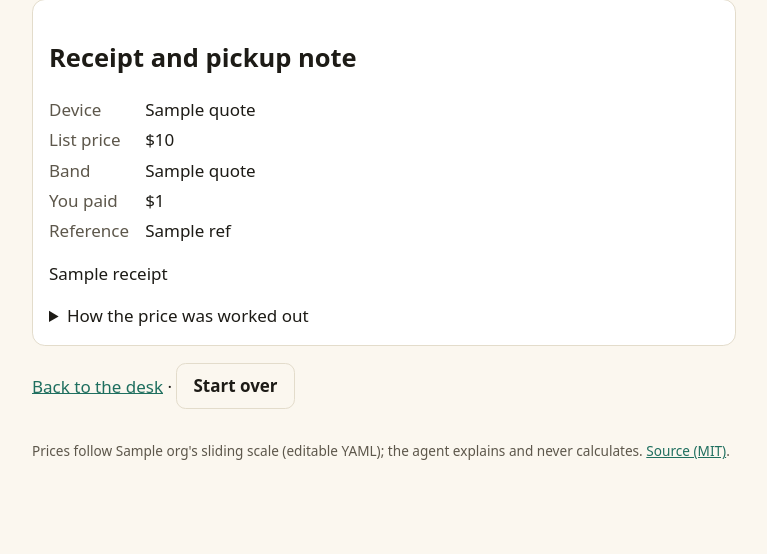
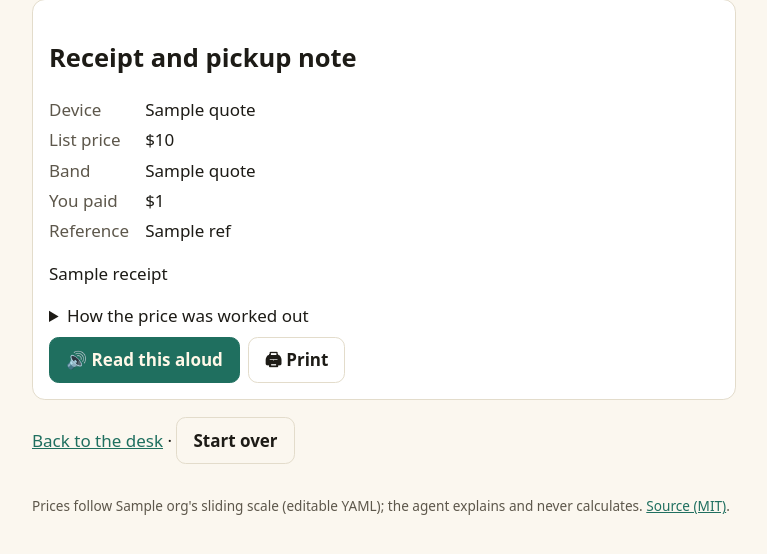
Before and after one commit to techempower-org/navigator-till, a FastAPI app: template navigator_till/templates/receipt.html in a window 1280 px wide. Shown: the part 130-684 px from the top of the page, without its empty margins (256-1023 px from the left). Run offline with FastAPI, Linux system fonts and the light colour scheme; the template is opened without the code that fills it: most values are stand-ins (such as "Sample title", 1, 10 or a date in 2020).

Commit message:
feat(receipt): read-aloud (browser speechSynthesis) and print-only-the-card buttons
Co-Authored-By: Claude Mythos 5.1 <noreply@anthropic.com>

```diff
--- a/navigator_till/templates/base.html
+++ b/navigator_till/templates/base.html
@@ -21,6 +21,7 @@ button.quiet{background:transparent;color:var(--ink);border-color:var(--line)}.y
 a{color:var(--accent)}.muted{color:var(--muted)}.warn{color:var(--warn)}footer{margin-top:2rem;font-size:.85rem;color:var(--muted)}
 button:focus-visible,textarea:focus-visible,input:focus-visible{outline:3px solid var(--accent);outline-offset:2px}
 </style>
+{% block head %}{% endblock %}
 </head>
 <body>
 <main>
--- a/navigator_till/templates/receipt.html
+++ b/navigator_till/templates/receipt.html
@@ -1,12 +1,32 @@
 {% extends "base.html" %}
 {% block title %}Receipt · Navigator Till{% endblock %}
+{% block head %}
+<style>
+.tools{display:flex;gap:.5rem;flex-wrap:wrap;margin:.5rem 0 0}
+@media print{body{background:#fff;color:#000}body *{visibility:hidden}#receipt,#receipt *{visibility:visible}#receipt{position:absolute;left:0;top:0;width:100%;border:0;margin:0}.tools,details{display:none!important}}
+</style>
+{% endblock %}
 {% block body %}
-<div class="card">
+<div class="card" id="receipt">
   <h2>Receipt and pickup note</h2>
   <dl><dt>Device</dt><dd>{{ quote.device_label }}</dd><dt>List price</dt><dd>${{ quote.list_price }}</dd><dt>Band</dt><dd>{{ quote.band_label }}</dd><dt>You paid</dt><dd>${{ paid }}</dd><dt>Reference</dt><dd>{{ ref }}</dd></dl>
-  <p>{{ state.receipt }}</p>
+  <p id="receipt-text">{{ state.receipt }}</p>
   <details><summary>How the price was worked out</summary><ul>{% for s in quote.steps %}<li>{{ s }}</li>{% endfor %}</ul></details>
+  <p class="tools"><button type="button" id="read" aria-live="polite">🔊 Read this aloud</button> <button type="button" class="quiet" onclick="window.print()">🖨 Print</button></p>
 </div>
 <p><a href="/">Back to the desk</a> · <button class="quiet" form="reset">Start over</button></p>
 <form id="reset" method="post" action="/reset"></form>
+<script>
+(function(){
+  var b=document.getElementById('read'); if(!('speechSynthesis' in window)){b.disabled=true;b.textContent='Read aloud not available in this browser';return;}
+  var card=document.getElementById('receipt');
+  var text=[].map.call(card.querySelectorAll('dl > *'),function(e){return e.textContent;}).join(' ')+'. '+document.getElementById('receipt-text').textContent;
+  b.addEventListener('click',function(){
+    if(speechSynthesis.speaking){speechSynthesis.cancel();b.textContent='🔊 Read this aloud';return;}
+    var u=new SpeechSynthesisUtterance(text);u.lang=document.documentElement.lang||'en';u.rate=0.95;
+    u.onend=function(){b.textContent='🔊 Read this aloud';};
+    b.textContent='⏹ Stop reading';speechSynthesis.speak(u);
+  });
+})();
+</script>
 {% endblock %}
```
Also changed, not shown: tests/test_e2e.py (+2 -0 lines).
